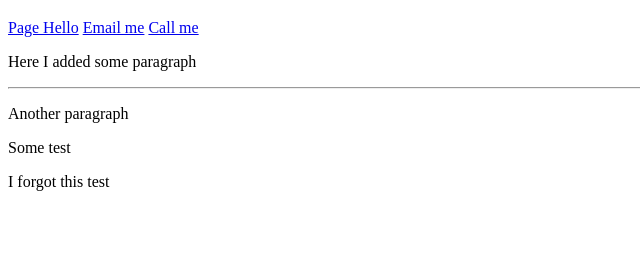
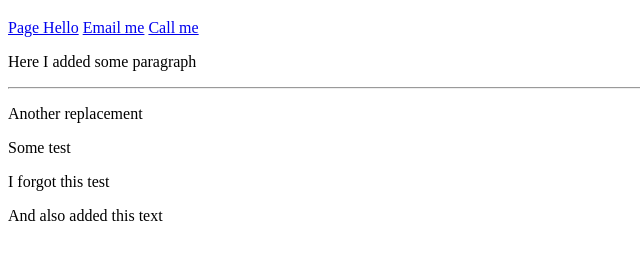
Before and after one commit to nargizaakunova/play-with-git, a website: page index.html in a window 1280 px wide. Shown: the part 61-320 px from the top of the page, without its empty margins (0-640 px from the left). Drawn offline with Linux system fonts and the light colour scheme.

Commit message:
fix: add replacement in p and add another p

```diff
--- a/index.html
+++ b/index.html
@@ -11,9 +11,10 @@
     <a href="tel:+4887867654" title="This is my phone number">Call me</a>
     <p>Here I added some paragraph</p>
     <hr>
-    <p>Another paragraph</p>
+    <p>Another replacement</p>
 
     <p>Some test</p>
     <p>I forgot this test</p>
+    <p>And also added this text</p>
   </body>
 </html>
```
